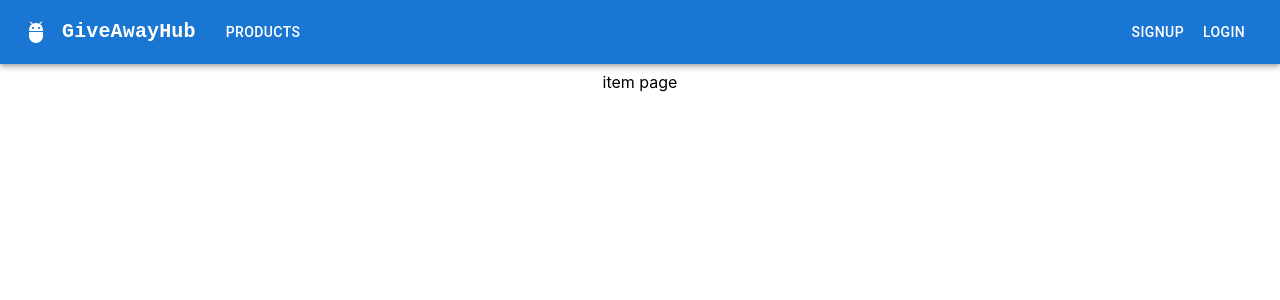
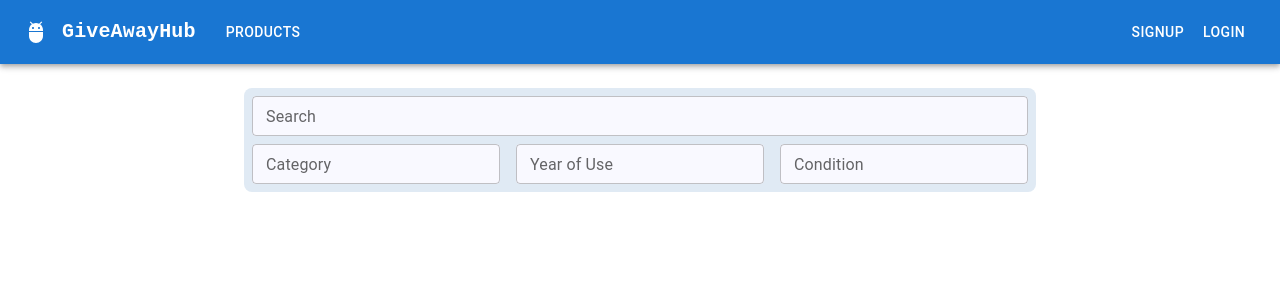
Before and after one commit to priyanshusingh302/GiveAwayHub-frontend, a React (Create React App) app in the folder frontend/: page /items in a window 1280 px wide. Shown: the top 300 px of the page. Built offline with nearby package versions, Linux system fonts and the light colour scheme.

Commit message:
Item page search component

```diff
--- a/frontend/src/pages/GivePage.js
+++ b/frontend/src/pages/GivePage.js
@@ -1,9 +1,10 @@
 
 import { Button, FormControl, Grid, InputLabel, MenuItem, Select, TextField } from "@mui/material";
 import { Box, Container } from "@mui/system";
+import axios from "axios";
 import React, { useContext, useState } from "react";
 import AuthContext from "../helpers/AuthContext";
-import { request } from "../helpers/axios_helper";
+import { getAuthToken, request } from "../helpers/axios_helper";
 
 const conditions = ["New", "Like New", "Excellent", "Very Good", "Good", "Fair", "Poor"];
 const categories = ['Computers/Laptops', 'Smartphones/Tablets', 'Cameras', 'Audio Equipment', 'Other Electronic Devices', 'Kitchen Appliances', 'Home Appliances', 'Small Appliances', 'Living Room Furniture', 'Bedroom Furniture', 'Kitchen/Dining Furniture', 'Outdoor Furniture', 'Men\'s Clothing', 'Women\'s Clothing', 'Children\'s Clothing', 'Shoes', 'Accessories', 'Books', 'DVDs/Blu-rays', 'CDs/Vinyl Records', 'Toys', 'Board Games', 'Video Games', 'Decor', 'Gardening Tools', 'Home Improvement Items', 'Sporting Equipment', 'Camping Gear', 'Bicycles', 'Baby Gear', 'Kids\' Toys', 'Children\'s Clothing', 'Hand Tools', 'Power Tools', 'Construction Equipment', 'Skincare Products', 'Haircare Products', 'Health and Wellness Items', 'Art Supplies', 'Craft Materials', 'Hobby Equipment', 'Antiques', 'Memorabilia', 'Collectible Items', 'Cars', 'Bikes', 'Auto Parts', 'Miscellaneous'];
@@ -15,7 +16,8 @@ const GiveAway = () => {
 
     const authState = useContext(AuthContext).state;
 
-    const [image, setImage] = useState(srcImg);
+    const [imagePreview, setImagePreview] = useState(srcImg);
+    const [image, setImage] = useState(null);
 
     const [form, setForm] = React.useState({
         name: "",
@@ -54,6 +56,30 @@ const GiveAway = () => {
         console.log(form);
     }
 
+    const handelUpload = () => {
+        if (image !== null) {
+            let formData = new FormData();
+            formData.append("file", image);
+            formData.append("referenceId", authState.data?.id);
+            axios.post(
+                'http://localhost:8080/image/upload',
+                formData,
+                {
+                    headers: {
+                        "Authorization": `Bearer ${getAuthToken()}`,
+                        "Content-type": "multipart/form-data",
+                    },
+                }
+            )
+                .then(res => {
+                    console.log(`Success:` + res.data);
+                })
+                .catch(err => {
+                    console.log(err);
+                })
+        }
+    }
+
 
     return (
         <>{
@@ -73,7 +99,7 @@ const GiveAway = () => {
                                     height: 250,
                                     width: 250
                                 }}
-                                src={image}
+                                src={imagePreview}
                                 alt="No Profile Photo"
                             />
                         </Box>
@@ -83,9 +109,10 @@ const GiveAway = () => {
                         >
                             Upload Image
                             <input
+                                accept="image/*"
                                 type="file"
                                 hidden
-                                onChange={(newImage) => (setImage(newImage.target.files[0]))}
+                                onChange={(newImage) => (setImagePreview(URL.createObjectURL(newImage.target.files[0])))}
                             />
                         </Button>
                     </Box>
--- a/frontend/src/pages/ItemsPage.js
+++ b/frontend/src/pages/ItemsPage.js
@@ -1,10 +1,43 @@
+import { Box, Stack, TextField } from "@mui/material";
 import { Container } from "@mui/system";
 
 
 const ItemsPage = () => {
     return (
-        <Container maxWidth="lg" sx={{ minHeight: "90vh", mt: 1, display: "flex", flexDirection: "column", alignContent: "center", alignItems: "center" }}>
-            item page
+        <Container maxWidth="xl" sx={{ minHeight: "90vh", mt: 1, display: "flex", flexDirection: "column", alignContent: "center", alignItems: "center" }}>
+            <Box sx={{ bgcolor:"#E0EAF4",borderRadius: 2, display: "flex", flexDirection: "column", alignContent: "center", alignItems: "center", mt: 2,p:1 }}>
+                <Box width={"100%"} mb={1}>
+                    <TextField
+                        size="small"
+                        fullWidth
+                        title="Search"
+                        label="Search"
+                        sx={{bgcolor:"#F9F9FF",borderRadius:1}}
+                    />
+                </Box>
+                <Stack direction="row" spacing={2}>
+                    <TextField
+                        size="small"
+                        label="Category"
+                        sx={{bgcolor:"#F9F9FF",borderRadius:1}}
+                    />
+
+                    <TextField
+                        size="small"
+                        type="number"
+                        id="yearOfUse"
+                        label="Year of Use"
+                        name="yearOfUse"
+                        sx={{bgcolor:"#F9F9FF",borderRadius:1}}
+                    />
+
+                    <TextField
+                        size="small"
+                        label="Condition"
+                        sx={{bgcolor:"#F9F9FF",borderRadius:1}}
+                    />
+                </Stack>
+            </Box>
         </Container>
     );
 };
```
Also changed, not shown: frontend/src/pages/ProfilePage.js (+58 -11 lines).
